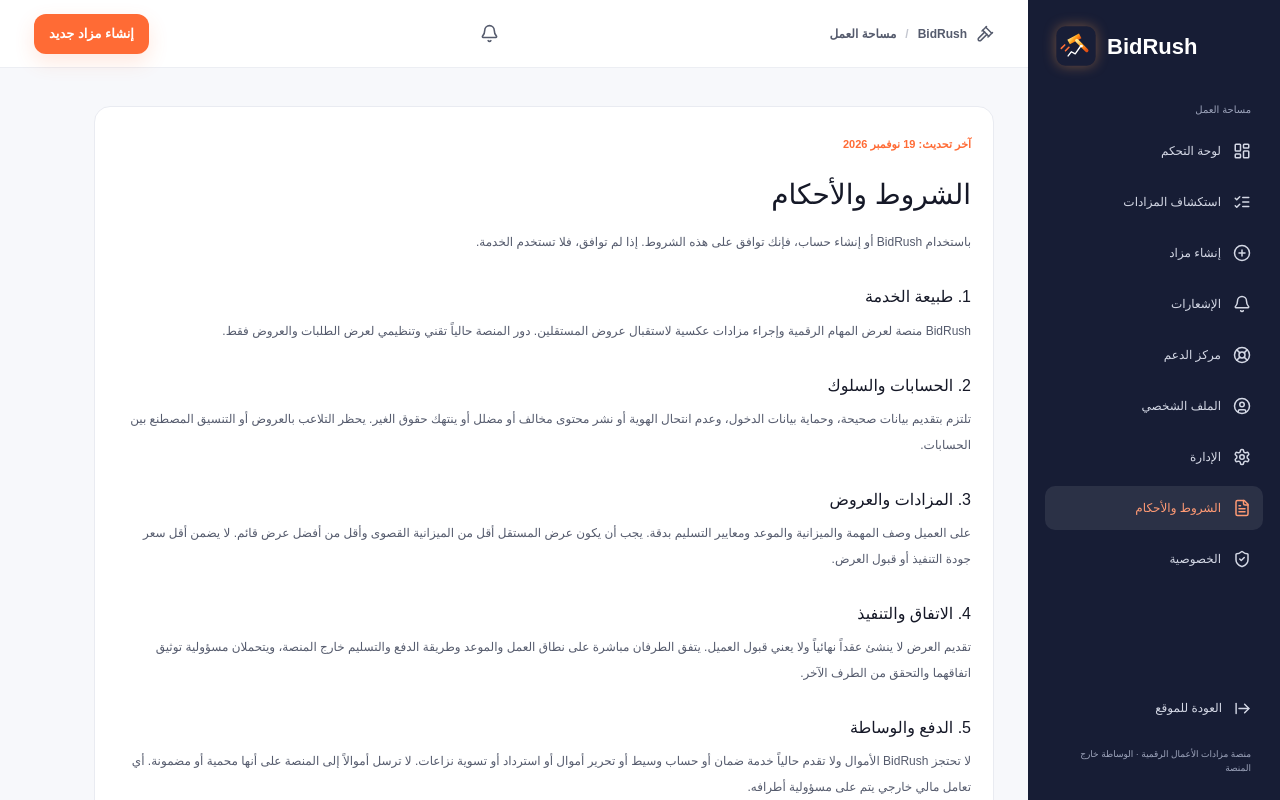
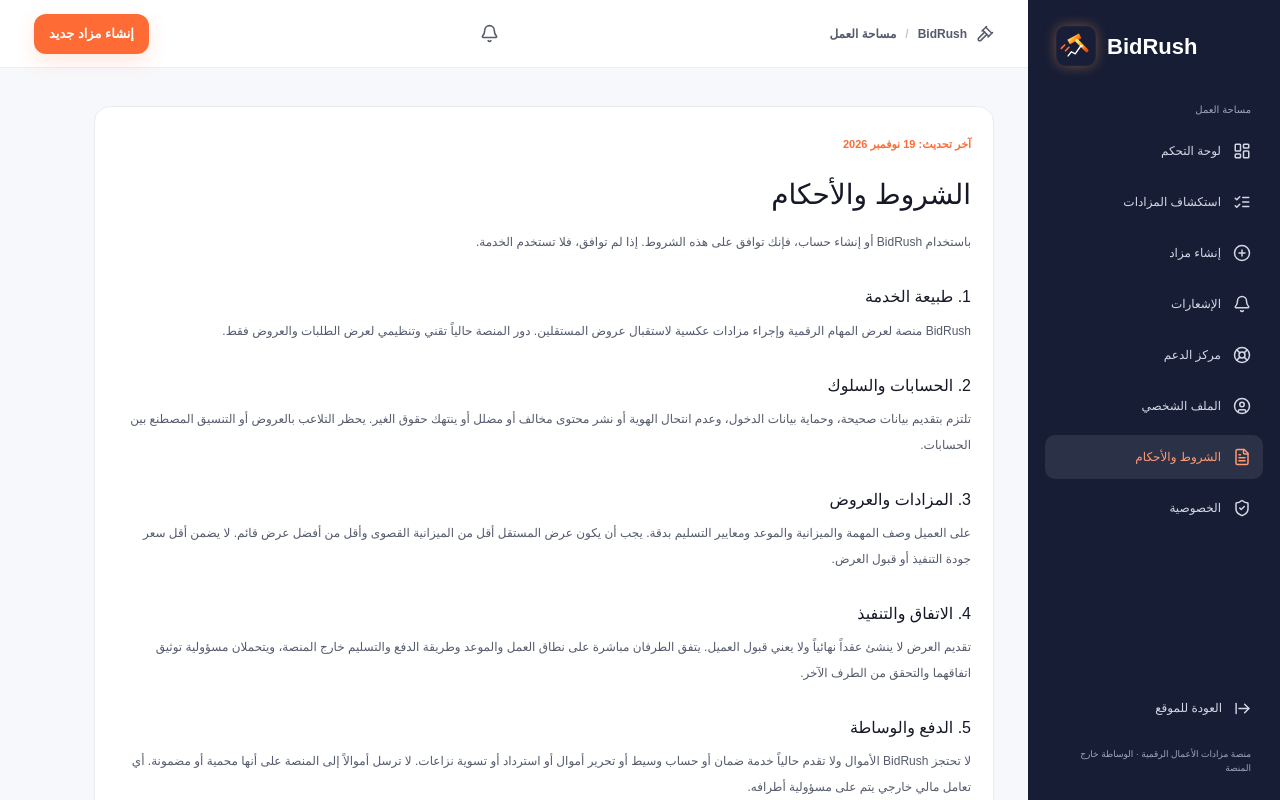
Before and after one commit to alza69191-art/bidrush-platform, a Next.js app: page /terms in a window 1280 px wide. Shown: the top 800 px of the page. Built offline with nearby package versions, Linux system fonts and the light colour scheme; a web font is replaced by a local one.

Commit message:
Remove admin entry from user workspace navigation

```diff
--- a/components/WorkspaceShell.tsx
+++ b/components/WorkspaceShell.tsx
@@ -1,3 +1,3 @@
-"use client";import Link from "next/link";import {usePathname} from "next/navigation";import {Gavel,LayoutDashboard,ListChecks,PlusCircle,ShieldCheck,FileText,ArrowRightFromLine,Bell,UserCircle,Settings,LifeBuoy} from "lucide-react";
-const links=[{href:"/dashboard",label:"لوحة التحكم",icon:LayoutDashboard},{href:"/auctions",label:"استكشاف المزادات",icon:ListChecks},{href:"/auctions/new",label:"إنشاء مزاد",icon:PlusCircle},{href:"/notifications",label:"الإشعارات",icon:Bell},{href:"/support",label:"مركز الدعم",icon:LifeBuoy},{href:"/profile",label:"الملف الشخصي",icon:UserCircle},{href:"/admin",label:"الإدارة",icon:Settings},{href:"/terms",label:"الشروط والأحكام",icon:FileText},{href:"/privacy",label:"الخصوصية",icon:ShieldCheck}];
+"use client";import Link from "next/link";import {usePathname} from "next/navigation";import {Gavel,LayoutDashboard,ListChecks,PlusCircle,ShieldCheck,FileText,ArrowRightFromLine,Bell,UserCircle,LifeBuoy} from "lucide-react";
+const links=[{href:"/dashboard",label:"لوحة التحكم",icon:LayoutDashboard},{href:"/auctions",label:"استكشاف المزادات",icon:ListChecks},{href:"/auctions/new",label:"إنشاء مزاد",icon:PlusCircle},{href:"/notifications",label:"الإشعارات",icon:Bell},{href:"/support",label:"مركز الدعم",icon:LifeBuoy},{href:"/profile",label:"الملف الشخصي",icon:UserCircle},{href:"/terms",label:"الشروط والأحكام",icon:FileText},{href:"/privacy",label:"الخصوصية",icon:ShieldCheck}];
 export default function WorkspaceShell({children}:{children:React.ReactNode}){const path=usePathname();return <div className="workspace"><aside className="sidebar"><Link href="/" className="side-brand"><img src="/bidrush-mark.svg" alt=""/>BidRush</Link><div className="side-caption">مساحة العمل</div><nav className="side-nav">{links.map(x=>{const I=x.icon;return <Link key={x.href} href={x.href} className={path===x.href?"selected":""}><I size={18}/>{x.label}</Link>})}</nav><div className="side-bottom"><Link href="/"><ArrowRightFromLine size={17}/>العودة للموقع</Link><small>منصة مزادات الأعمال الرقمية · الوساطة خارج المنصة</small></div></aside><main className="workspace-main"><header className="workspace-top"><div><Gavel size={18}/> BidRush <span>/</span> مساحة العمل</div><Link href="/notifications" aria-label="الإشعارات"><Bell size={19}/></Link><Link href="/auctions/new" className="btn btn-primary btn-small">إنشاء مزاد جديد</Link></header><div className="workspace-content">{children}</div></main></div>}
```
